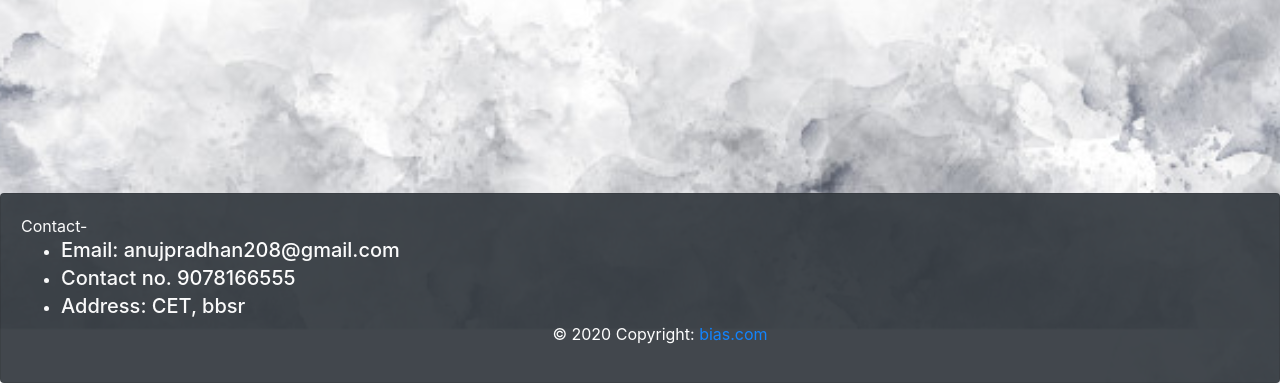
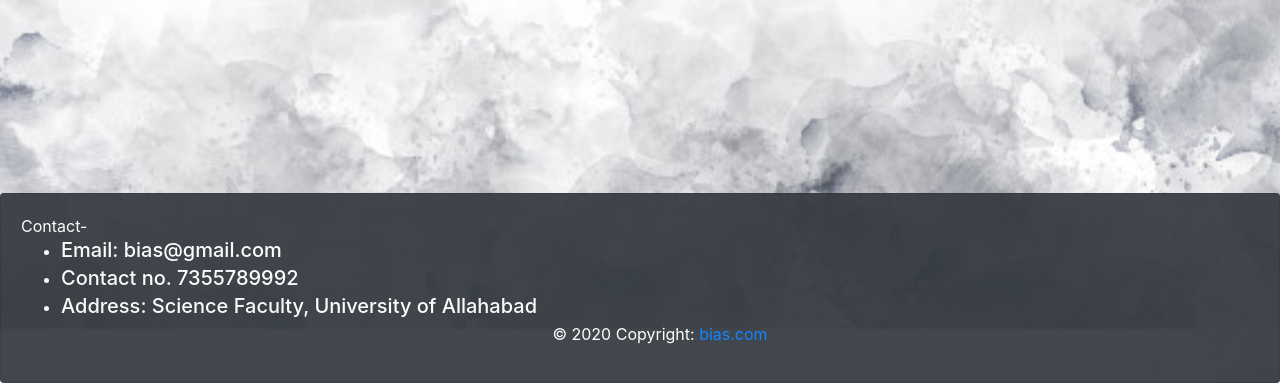
Before and after one commit to Piyush-Khare/QR-based-attendence, a Django app: page / in a window 1280 px wide. Shown: the part 471-854 px from the top of the page. Run offline with Django 3.2, Linux system fonts and the light colour scheme; some libraries are stand-ins or nearby versions.

Commit message:
New Updates Changes

```diff
--- a/templates/basic.html
+++ b/templates/basic.html
@@ -132,7 +132,7 @@
 									<h4>Logout <i class="fa fa-lock"></i></h4>
 								</div>
 								<div class="modal-body"><i class="fa fa-question-circle"></i><span
-										style="color: rgb(42, 187, 6);">{{user.patient.name}}</span>, Are you sure you
+										style="color: rgb(42, 187, 6);">{{user.teacher.name}}</span> Are you sure you
 									want to log-out?</div>
 								<div class="modal-footer"><a href="{% url 'logout' %}"
 										class="btn btn-primary btn-block">Logout</a></div>
--- a/templates/homepage/index.html
+++ b/templates/homepage/index.html
@@ -1,4 +1,3 @@
-
 {% extends "basic.html" %}
 {% load static %}
 
@@ -32,7 +31,7 @@
 
         <div class="col">
           <a href="{% url 'signup_teacher' %}">
-      <img  alt="teacher" src="{% static 'homepage/teacher.png' %}"  class="img">
+            <img alt="teacher" src="{% static 'homepage/teacher.png' %}" class="img">
           </a>
         </div>
 
@@ -54,12 +53,13 @@
 
 <!-- Large modal -->
 
-<div class="modal fade bd-example-modal-lg" tabindex="-1" role="dialog" aria-labelledby="myLargeModalLabel" aria-hidden="true">
+<div class="modal fade bd-example-modal-lg" tabindex="-1" role="dialog" aria-labelledby="myLargeModalLabel"
+  aria-hidden="true">
   <div class="modal-dialog modal-lg">
     <div class="modal-content">
 
       <center>
-  <h1>Sign-In  As</h1>
+        <h1>Sign-In As</h1>
       </center>
       <br><br>
 
@@ -69,13 +69,13 @@
             <div class="row">
               <div class="col">
                 <a href="{% url 'sign_in_admin' %}">
-<img  alt="admin" src="{% static 'homepage/admin.png' %}"  class="img">
+                  <img alt="admin" src="{% static 'homepage/admin.png' %}" class="img">
                 </a>
               </div>
 
               <div class="col">
                 <a href="{% url 'sign_in_teacher' %}">
-<img  alt="teacher" src="{% static 'homepage/teacher.png' %}"  class="img">
+                  <img alt="teacher" src="{% static 'homepage/teacher.png' %}" class="img">
                 </a>
               </div>
 
@@ -97,12 +97,13 @@
 
 <!-- Large modal -->
 
-<div class="modal fade bd-example-modal-lg2" tabindex="-1" role="dialog" aria-labelledby="myLargeModalLabel" aria-hidden="true">
+<div class="modal fade bd-example-modal-lg2" tabindex="-1" role="dialog" aria-labelledby="myLargeModalLabel"
+  aria-hidden="true">
   <div class="modal-dialog modal-lg">
     <div class="modal-content">
 
       <center>
-  <h1>Sign-Up  As</h1>
+        <h1>Sign-Up As</h1>
       </center>
       <br><br>
 
@@ -113,7 +114,7 @@
 
               <div class="col">
                 <a href="{% url 'signup_teacher' %}">
-<img  alt="teacher" src="{% static 'homepage/teacher.png' %}"  class="img">
+                  <img alt="teacher" src="{% static 'homepage/teacher.png' %}" class="img">
                 </a>
               </div>
 
@@ -152,16 +153,16 @@
   <div class="card-body">
     Contact-
 
-    <ul >
+    <ul>
 
-      <li >
-        <h5 class="mb-1">Email: anujpradhan208@gmail.com</h5>
+      <li>
+        <h5 class="mb-1">Email: bias@gmail.com</h5>
       </li>
-      <li >
-        <h5 class="mb-1">Contact no. 9078166555</h5>
+      <li>
+        <h5 class="mb-1">Contact no. 7355789992</h5>
       </li>
-      <li >
-        <h5 class="mb-1">Address: CET, bbsr</h5>
+      <li>
+        <h5 class="mb-1">Address: Science Faculty, University of Allahabad</h5>
         <div class="footer-copyright text-center">© 2020 Copyright:
           <a href="#"> bias.com</a>
         </div>
@@ -184,9 +185,12 @@
 
 <!-- Optional JavaScript -->
 <!-- jQuery first, then Popper.js, then Bootstrap JS -->
-    <script src="https://code.jquery.com/jquery-3.3.1.slim.min.js" integrity="sha384-q8i/X+965DzO0rT7abK41JStQIAqVgRVzpbzo5smXKp4YfRvH+8abtTE1Pi6jizo" crossorigin="anonymous"></script>
-    <script src="https://cdnjs.cloudflare.com/ajax/libs/popper.js/1.14.7/umd/popper.min.js" integrity="sha384-UO2eT0CpHqdSJQ6hJty5KVphtPhzWj9WO1clHTMGa3JDZwrnQq4sF86dIHNDz0W1" crossorigin="anonymous"></script>
-    <script src="https://stackpath.bootstrapcdn.com/bootstrap/4.3.1/js/bootstrap.min.js" integrity="sha384-JjSmVgyd0p3pXB1rRibZUAYoIIy6OrQ6VrjIEaFf/nJGzIxFDsf4x0xIM+B07jRM" crossorigin="anonymous"></script>
+<script src="https://code.jquery.com/jquery-3.3.1.slim.min.js"
+  integrity="sha384-q8i/X+965DzO0rT7abK41JStQIAqVgRVzpbzo5smXKp4YfRvH+8abtTE1Pi6jizo" crossorigin="anonymous"></script>
+<script src="https://cdnjs.cloudflare.com/ajax/libs/popper.js/1.14.7/umd/popper.min.js"
+  integrity="sha384-UO2eT0CpHqdSJQ6hJty5KVphtPhzWj9WO1clHTMGa3JDZwrnQq4sF86dIHNDz0W1" crossorigin="anonymous"></script>
+<script src="https://stackpath.bootstrapcdn.com/bootstrap/4.3.1/js/bootstrap.min.js"
+  integrity="sha384-JjSmVgyd0p3pXB1rRibZUAYoIIy6OrQ6VrjIEaFf/nJGzIxFDsf4x0xIM+B07jRM" crossorigin="anonymous"></script>
 
 
 
--- a/templates/teacher/view_profile/view_profile.html
+++ b/templates/teacher/view_profile/view_profile.html
@@ -45,7 +45,7 @@
 
                             <label class="required" for="id_username">username:</label>
 
-                            <input type="text" name="username" value={{duser.username}} class="vTextField"
+                            <input type="text" name="username" value={{user.username}} class="vTextField"
                                 maxlength="50" required="" id="id_username">
 
 
```
Also changed, not shown: db.sqlite3, media/media/0003.png (added). Lines whose indentation alone changed are shown as unchanged.
